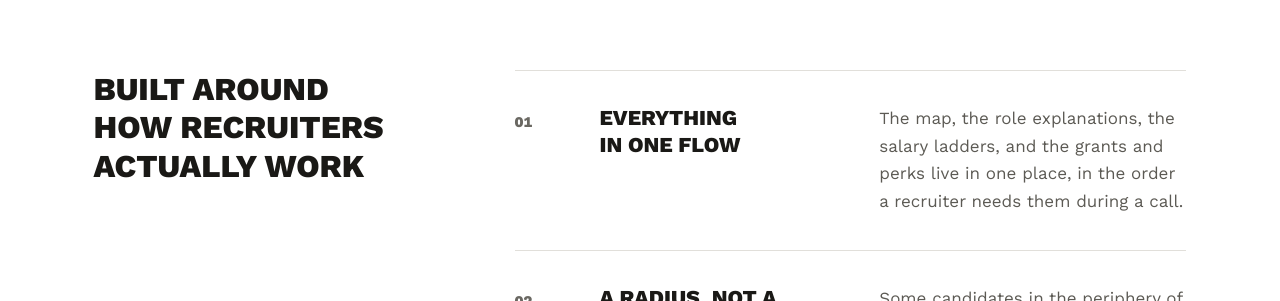
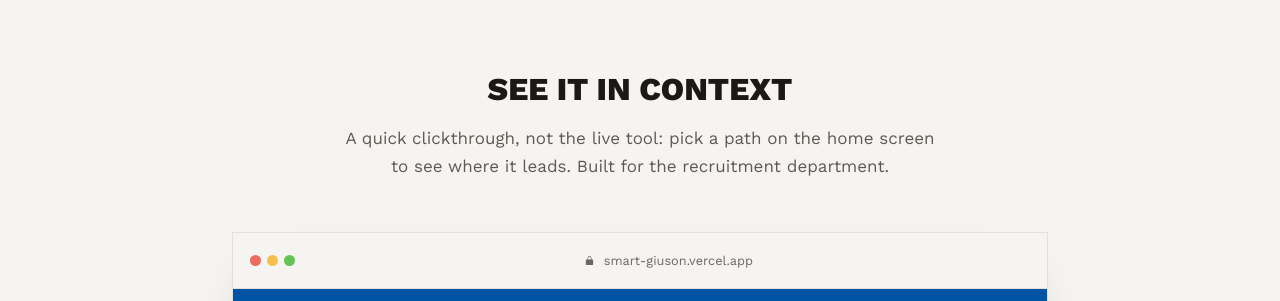
Before and after one commit to AxelGarland/AxelGarland, a Next.js app: page /work/giuson in a window 1280 px wide. Shown: the part 2407-2708 px from the top of the page. Built offline with nearby package versions, Linux system fonts and the light colour scheme.

Commit message:
Giuson: remove the 'Built around how recruiters actually work' section
Co-Authored-By: Claude Sonnet 5.5 <noreply@anthropic.com>

```diff
--- a/app/work/giuson/page.tsx
+++ b/app/work/giuson/page.tsx
@@ -18,21 +18,6 @@ export const metadata: Metadata = {
 };
 
 const TAGS = ["Product Design", "Internal Tool", "Recruitment"];
-
-const DECISIONS = [
-  {
-    title: "Everything in one flow",
-    body: "The map, the role explanations, the salary ladders, and the grants and perks live in one place, in the order a recruiter needs them during a call.",
-  },
-  {
-    title: "A radius, not a fixed distance",
-    body: "Some candidates in the periphery of Israel are willing to commute farther, depending on the area. So the search takes a radius the recruiter can set, instead of a single fixed distance.",
-  },
-  {
-    title: "A library for the field",
-    body: "Managers who hire on site get constant access to the same information as the recruitment office, instead of relying on whoever remembers it.",
-  },
-];
 
 const SCREENS = [
   {
@@ -155,37 +140,6 @@ export default function GiusonPage() {
           </div>
         </section>
 
-        {/* Design decisions */}
-        <section className="border-t border-line bg-surface py-20 md:py-28">
-          <div className="mx-auto max-w-content px-6 sm:px-10 md:px-14 lg:px-16">
-            <div className="grid grid-cols-1 gap-10 md:grid-cols-[1fr_2fr] md:gap-20">
-              <div className="md:sticky md:top-28 md:self-start">
-                <h2 className="max-w-[16ch] font-display text-2xl font-semibold leading-[1.15] text-ink sm:text-3xl">
-                  Built around how recruiters actually work
-                </h2>
-              </div>
-              <ol className="border-t border-line">
-                {DECISIONS.map((item, i) => (
-                  <li
-                    key={item.title}
-                    className="grid grid-cols-[2.5rem_1fr] gap-x-4 gap-y-2 border-b border-line py-8 sm:grid-cols-[3rem_1fr_1.25fr] sm:gap-x-8"
-                  >
-                    <span className="pt-1.5 font-display text-sm tabular-nums text-ink-subtle">
-                      {String(i + 1).padStart(2, "0")}
-                    </span>
-                    <h3 className="font-display text-xl font-medium leading-tight text-ink">
-                      {item.title}
-                    </h3>
-                    <p className="col-start-2 text-base leading-relaxed text-ink-muted sm:col-start-3">
-                      {item.body}
-                    </p>
-                  </li>
-                ))}
-              </ol>
-            </div>
-          </div>
-        </section>
-
         {/* Prototype — the visual centerpiece */}
         <section className="border-t border-line bg-paper py-20 md:py-28">
           <div className="mx-auto max-w-content px-6 sm:px-10 md:px-14 lg:px-16">
```
